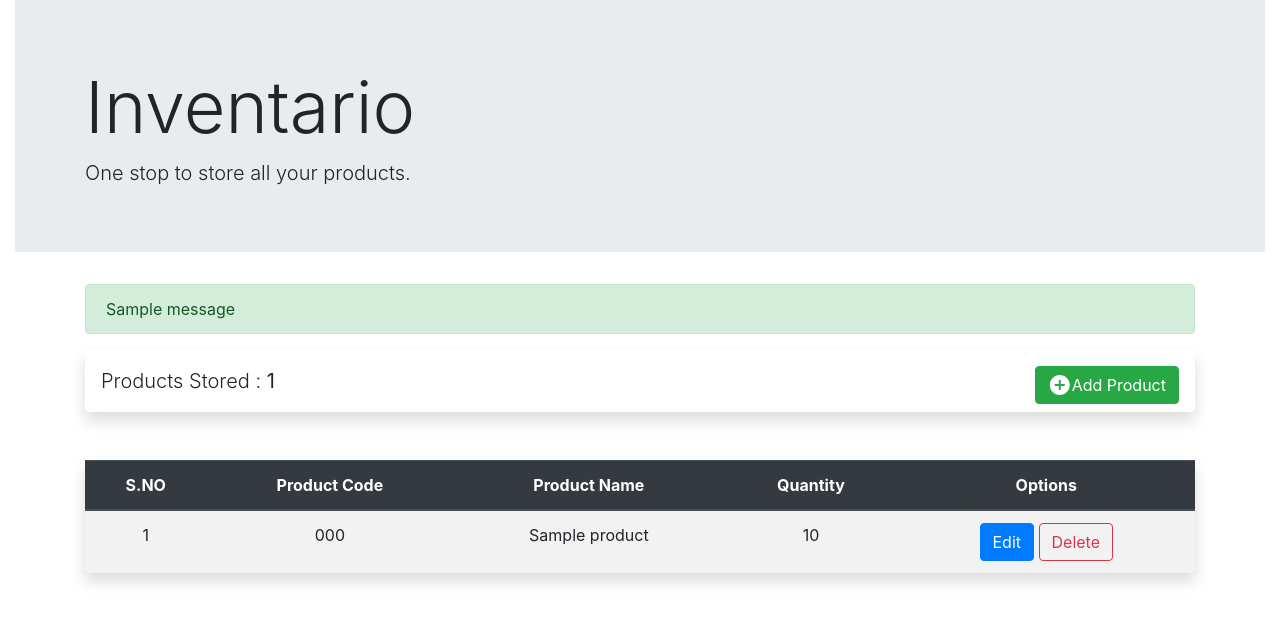
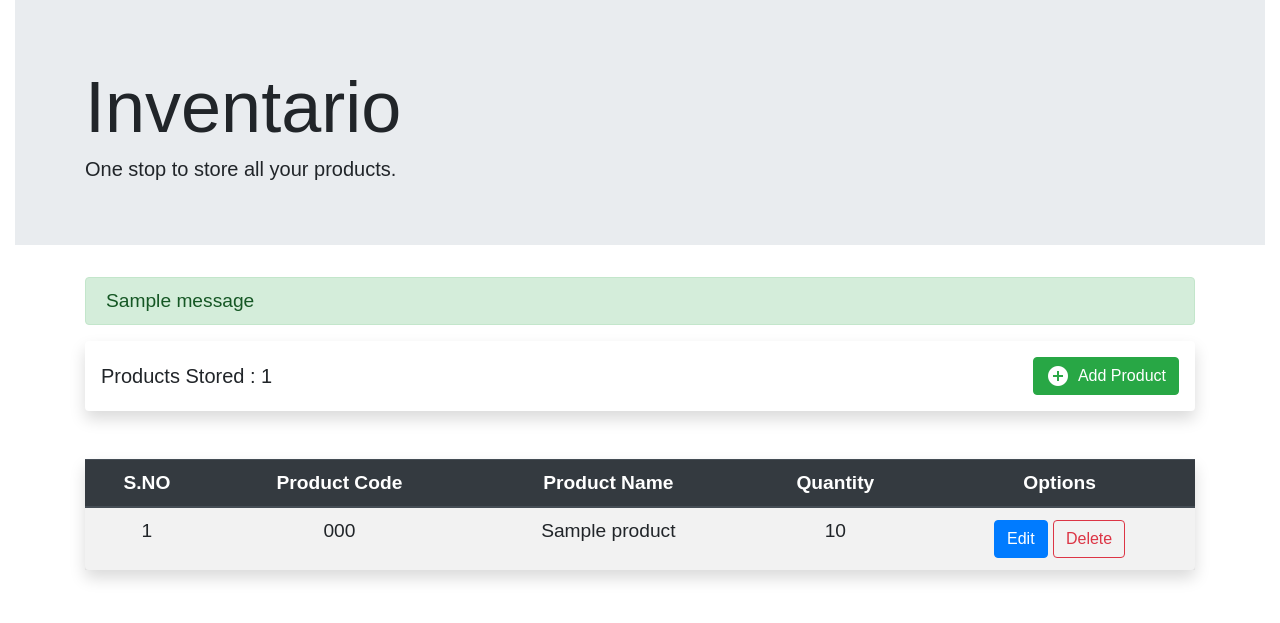
Before and after one commit to darakesh/Inventario-django-oracle-database-integration, a Django app: page / in a window 1280 px wide. Shown: the top 623 px of the page. Run offline with Django 3.2, Linux system fonts and the light colour scheme; tables that the repository leaves empty hold one stand-in row (values such as "Sample post"); one stand-in notice (Sample message) is shown; some libraries are stand-ins or nearby versions.

Commit message:
revised final v1.0

```diff
--- a/templates/index.html
+++ b/templates/index.html
@@ -15,7 +15,7 @@
 
 
 </head>
-<body>
+<body style="font: 1.2rem sans-serif;">
 
     {% block content %}
 
--- a/templates/inventory.html
+++ b/templates/inventory.html
@@ -20,8 +20,9 @@
     <div class="row">
         <div class="col">
             <div class="container">
-                <div>
-                    {% for message in messages %}
+
+                {% for message in messages %}
+                    <div>
                         {% if message.tags == 'error' %}
                             <p class="alert alert-danger" role="alert">{{message}}<p>
                         {% elif message.tags == 'success' %}
@@ -29,23 +30,24 @@
                         {% else %}
                             <p class="alert alert-info" role="alert">{{message}}<p>
                         {% endif %}
-                    {% endfor %}
-                </div>
-                <div class="shadow p-3 mb-5 bg-white rounded">
+                    </div>
+                {% endfor %}
+
+                <div class="shadow d-flex p-3 mb-5 bg-white rounded">
                     {% if productCount == 0 %}
-                        <span class="lead">Your inventory is empty. Add Products</span>
+                        <span class="lead ">Your inventory is empty. Add Products</span>
                     {% else %}
-                        <span class="lead">Products Stored : <strong>{{productCount}}</strong></span>
+                        <span class="lead my-auto">Products Stored : <strong>{{productCount}}</strong></span>
                     {% endif %}
-                    <button type="button" class="btn btn-success d-flex float-right" data-toggle="modal" data-target="#AddModal" ><span class="material-icons">add_circle</span> Add Product</button>
+                    <button type="button" class="btn btn-success d-flex ml-auto" data-toggle="modal" data-target="#AddModal" ><span class="material-icons mr-2">add_circle</span> Add Product</button>
                 </div>
             </div>
         </div>
     </div>
     <!-- product table -->
+    {% if products %}
     <div class="row">
         <div class="col justify-content-center text-center">
-            {% if products %}
             <div class="container">
                 <table class= "table table-striped shadow rounded">
                     <thead class="thead-dark">
@@ -74,9 +76,9 @@
                 </table>
                 {% include "snippets/pagination.html" %}
             </div>
-            {% endif %}
         </div>
     </div>
+    {% endif %}
 </div>
 
 
@@ -126,7 +128,7 @@
             </div>
             <div class="modal-footer">
                 <button type="button" class="btn btn-secondary" data-dismiss="modal">Close</button>
-                <button type="submit" class="btn btn-success">Edit Product</button>
+                <button type="submit" class="btn btn-primary">Edit Product</button>
             </div>
         </form>
       </div>
@@ -188,7 +190,7 @@
             var model = $(this);
             model.find('#id_product_code').val(productcode)
             model.find('#id_name').val(productname)
-            model.find('#id-quantity').val(productquantity)
+            model.find('#id_quantity').val(productquantity)
             model.find('#editForm').attr("action",urlpath)
         });
 
```
